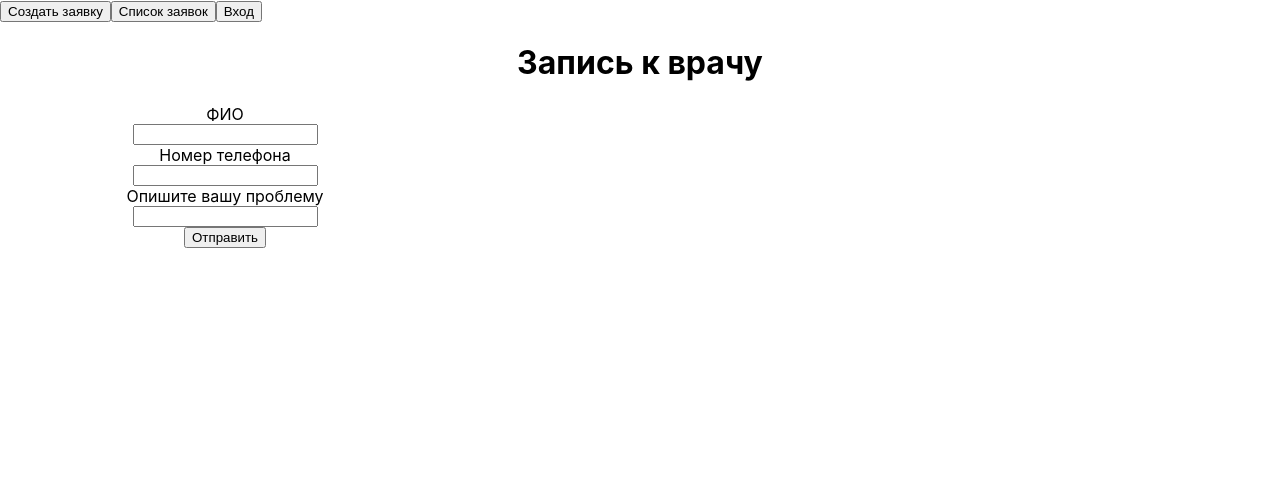
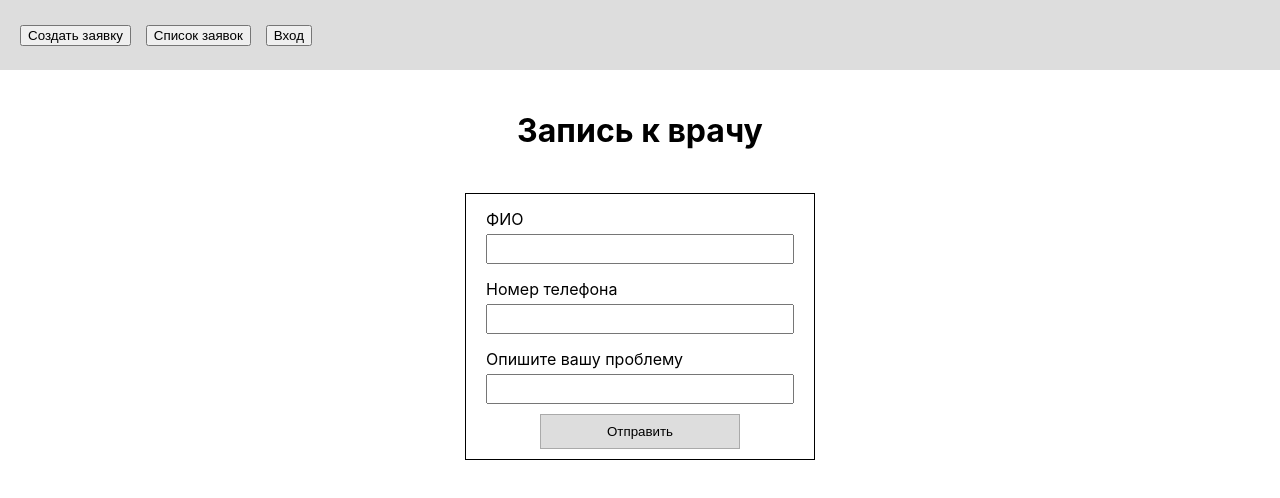
Before and after one commit to progeat/node_week2_task_2_login-registration, a React (Create React App) app in the folder frontend/: page / in a window 1280 px wide. Shown: the top 498 px of the page. Built offline with nearby package versions, Linux system fonts and the light colour scheme.

Commit message:
Создание главной страницы

```diff
--- a/frontend/src/App.js
+++ b/frontend/src/App.js
@@ -1,15 +1,9 @@
-import { Main } from './components';
+import { Header, Main } from './components';
 
 export const App = () => {
 	return (
 		<div className="App">
-			<header className="App-header">
-				<div>
-					<button>Создать заявку</button>
-					<button>Список заявок</button>
-					<button>Вход</button>
-				</div>
-			</header>
+			<Header />
 			<Main />
 		</div>
 	);
--- /dev/null
+++ b/frontend/src/components/header/header.js
@@ -0,0 +1,13 @@
+import styled from './header.module.css';
+
+export const Header = () => {
+	return (
+		<div className={styled.header}>
+			<div>
+				<button className={styled.btn}>Создать заявку</button>
+				<button className={styled.btn}>Список заявок</button>
+				<button className={styled.btn}>Вход</button>
+			</div>
+		</div>
+	);
+};
--- /dev/null
+++ b/frontend/src/components/header/header.module.css
@@ -0,0 +1,11 @@
+.header {
+	display: flex;
+	align-items: center;
+	height: 70px;
+	padding: 0 20px;
+	background-color: #ddd;
+}
+
+.btn:not(:last-child) {
+	margin-right: 15px;
+}
--- a/frontend/src/components/index.js
+++ b/frontend/src/components/index.js
@@ -1 +1,2 @@
+export * from './header/header';
 export * from './main/main';
--- a/frontend/src/components/main/main.module.css
+++ b/frontend/src/components/main/main.module.css
@@ -1,10 +1,36 @@
 .main {
-	text-align: center;
+	display: flex;
+	flex-direction: column;
+	align-items: center;
+}
+
+.main > h1 {
+	line-height: 80px;
 }
 
 .form {
 	display: flex;
 	flex-direction: column;
 	align-items: center;
-	width: 450px;
+	width: 350px;
+	border: 1px solid #000;
+	padding: 10px 20px;
 }
+
+.form > label {
+	margin-right: auto;
+	line-height: 30px;
+}
+
+.form > input {
+	margin-bottom: 10px;
+	width: 100%;
+	height: 30px;
+}
+
+.form > button {
+	width: 200px;
+	height: 35px;
+	border: 1px solid #aaaaaa;
+	background-color: #ddd;
+}
--- a/frontend/src/index.css
+++ b/frontend/src/index.css
@@ -1,13 +1,15 @@
+* {
+	box-sizing: border-box;
+}
+
 body {
-  margin: 0;
-  font-family: -apple-system, BlinkMacSystemFont, 'Segoe UI', 'Roboto', 'Oxygen',
-    'Ubuntu', 'Cantarell', 'Fira Sans', 'Droid Sans', 'Helvetica Neue',
-    sans-serif;
-  -webkit-font-smoothing: antialiased;
-  -moz-osx-font-smoothing: grayscale;
+	margin: 0;
+	font-family: -apple-system, BlinkMacSystemFont, 'Segoe UI', 'Roboto', 'Oxygen',
+		'Ubuntu', 'Cantarell', 'Fira Sans', 'Droid Sans', 'Helvetica Neue', sans-serif;
+	-webkit-font-smoothing: antialiased;
+	-moz-osx-font-smoothing: grayscale;
 }
 
 code {
-  font-family: source-code-pro, Menlo, Monaco, Consolas, 'Courier New',
-    monospace;
+	font-family: source-code-pro, Menlo, Monaco, Consolas, 'Courier New', monospace;
 }
```
